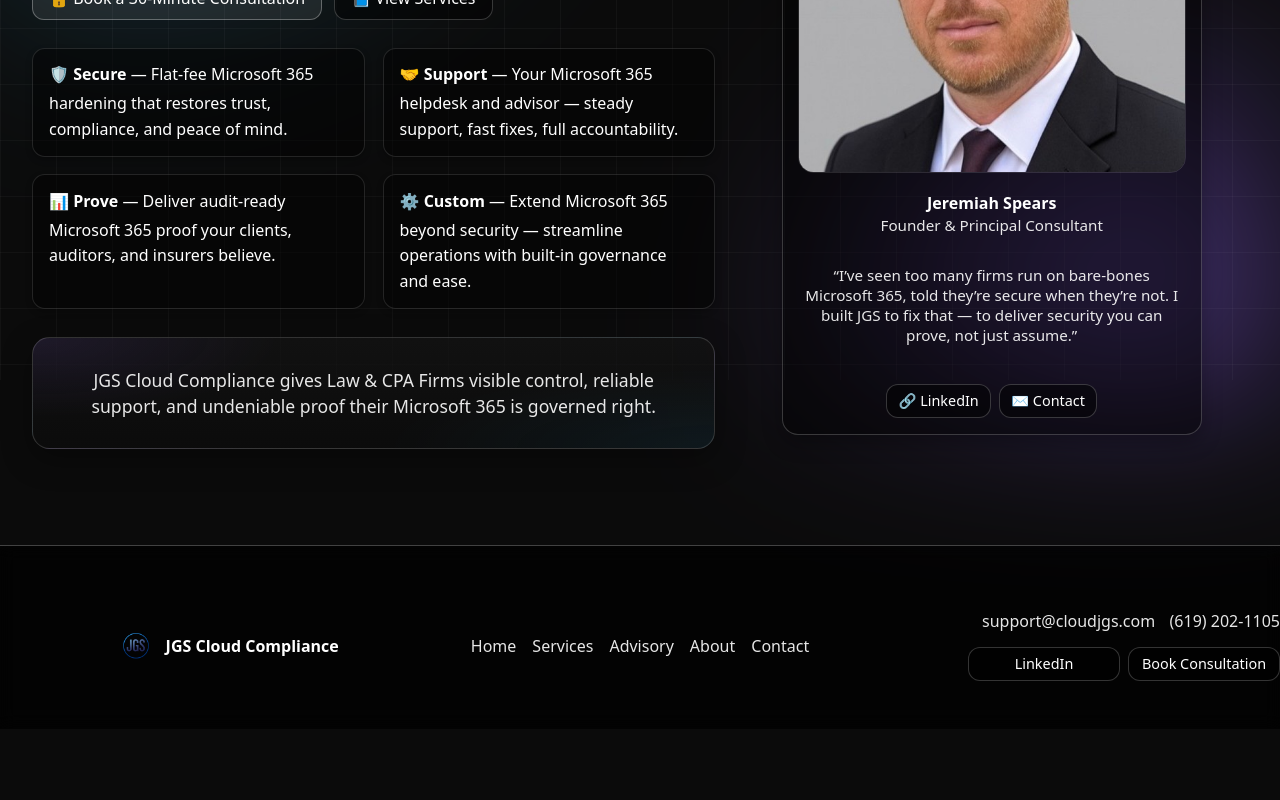
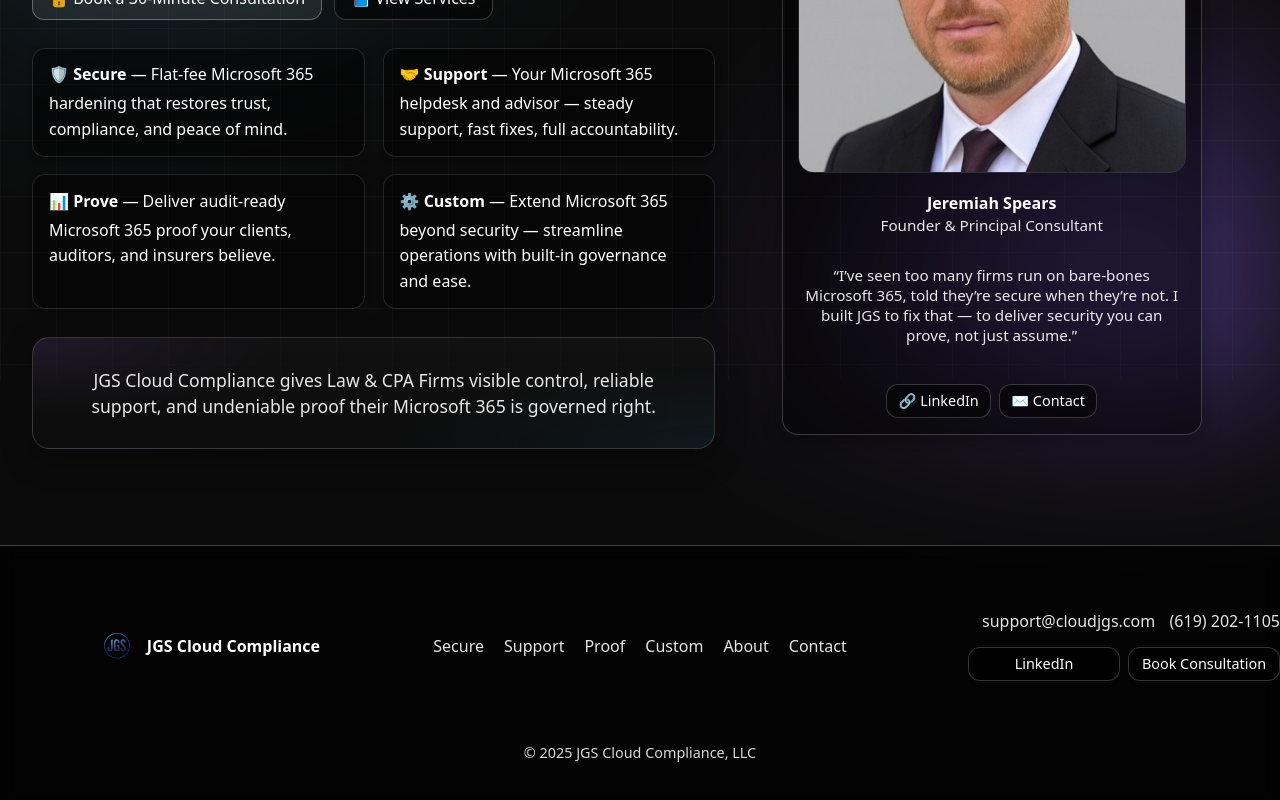
Before and after one commit to jspears80/jgs, a Next.js app: page / in a window 1280 px wide. Shown: the part 420-1220 px from the top of the page. Before the commit the page ends 1149 px from the top, so only its background shows below. Built offline with nearby package versions, Linux system fonts and the light colour scheme.

Commit message:
Update layout.tsx

```diff
--- a/app/layout.tsx
+++ b/app/layout.tsx
@@ -39,14 +39,8 @@ export default function RootLayout({
               </a>
             </div>
 
-            {/* Main Nav */}
-            <nav className="nav-links unified-nav" aria-label="Main navigation">
-              <a href="/">Home</a>
-              <a href="/services">Services</a>
-              <a href="/advisory">Advisory</a>
-              <a href="/about">About</a>
-              <a href="/contact">Contact</a>
-            </nav>
+            {/* Main Nav (now Secure • Support • Proof • Custom • About • Contact) */}
+            <Nav />
 
             {/* CTA */}
             <div className="nav-right" style={{ display: 'flex', justifyContent: 'flex-end' }}>
@@ -62,7 +56,7 @@ export default function RootLayout({
           {children}
         </main>
 
-        {/* =================== Footer =================== */}
+        {/* =================== Footer (matching nav) =================== */}
         <footer className="footer" role="contentinfo">
           <div
             className="container"
@@ -86,11 +80,12 @@ export default function RootLayout({
               <span style={{ fontWeight: 600 }}>JGS Cloud Compliance</span>
             </div>
 
-            {/* Footer Nav */}
-            <nav className="footer-links unified-nav" aria-label="Footer navigation">
-              <a href="/">Home</a>
-              <a href="/services">Services</a>
-              <a href="/advisory">Advisory</a>
+            {/* Footer Nav (IDENTICAL to header order/labels) */}
+            <nav className="footer-links unified-nav" aria-label="Footer navigation" style={{ display: 'flex', gap: '1.25rem', flexWrap: 'wrap', justifyContent: 'center' }}>
+              <a href="/services">Secure</a>
+              <a href="/advisory">Support</a>
+              <a href="/proof">Proof</a>
+              <a href="/custom">Custom</a>
               <a href="/about">About</a>
               <a href="/contact">Contact</a>
             </nav>
@@ -128,7 +123,10 @@ export default function RootLayout({
             </div>
           </div>
 
-
+          {/* Copyright */}
+          <div className="container" style={{ textAlign: 'center', marginTop: '.9rem', opacity: 0.85, fontSize: '.9rem', paddingBottom: '1rem' }}>
+            © {new Date().getFullYear()} JGS Cloud Compliance, LLC
+          </div>
         </footer>
       </body>
     </html>
```
